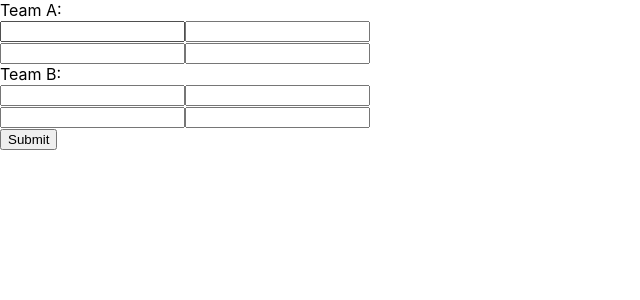
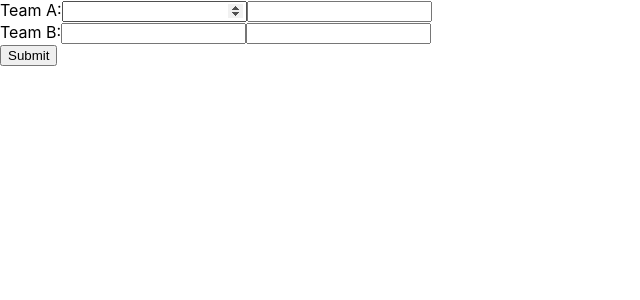
Before and after one commit to brenthawkings/odds-calculator, a React (Create React App) app: page / in a window 1280 px wide. Shown: the top 300 px of the page, without its empty margins (0-640 px from the left). Built offline with nearby package versions, Linux system fonts and the light colour scheme.

Commit message:
Form Working

```diff
--- a/src/Calc.js
+++ b/src/Calc.js
@@ -1,57 +1,57 @@
 import React from "react";
+import { useState } from "react";
 import "./Calc.css";
 
 function Calc() {
-  return <CalcForm />;
-}
+  const [teamASpread, setTeamASpread] = useState("");
+  const [over, setOver] = useState("");
+  const [teamBSpread, setTeamBSpread] = useState("");
+  const [under, setUnder] = useState("");
+  const [output, setOutput] = useState("");
 
-class CalcForm extends React.Component {
-  constructor(props) {
-    super(props);
-    this.state = { value: "" };
+  const handleSubmit = (event) => {
+    event.preventDefault();
+    setOutput(
+      `Team A Spread: ${teamASpread}, Team B Spread: ${teamBSpread}, Over: ${over}, Under: ${under}`
+    );
+  };
 
-    this.handleChange = this.handleChange.bind(this);
-    this.handleSubmit = this.handleSubmit.bind(this);
-  }
-
-  handleChange(event) {
-    this.setState({ value: event.target.value });
-  }
-
-  handleSubmit(event) {
-    alert("Hmmm: " + this.state.value);
-    event.preventDefault();
-  }
-
-  render() {
   return (
-      <form onSubmit={this.handleSubmit}>
-        <div className="Calc">
+    <div>
+      <form onSubmit={handleSubmit}>
         <label>
           Team A:
-            <div>
-              <input type="text" name="team_a_spread" />
-              <input type="text" name="over" />
-              <br></br>
-              <input type="text" name="team_a_spread_line" />
-              <input type="text" name="over_line" />
-            </div>
+          <input
+            type="number"
+            value={teamASpread}
+            onChange={(e) => setTeamASpread(e.target.value)}
+          />
+          <input
+            type="number"
+            value={over}
+            onChange={(e) => setOver(e.target.value)}
+          />
         </label>
+        <br />
         <label>
           Team B:
-            <div>
-              <input type="text" name="team_b_spread" />
-              <input type="text" name="under" />
-              <br></br>
-              <input type="text" name="team_b_spread_line" />
-              <input type="text" name="under_line" />
+          <input
+            type="number"
+            value={teamBSpread}
+            onChange={(e) => setTeamBSpread(e.target.value)}
+          />
+          <input
+            type="number"
+            value={under}
+            onChange={(e) => setUnder(e.target.value)}
+          />
+        </label>
+        <br />
+        <button type="submit">Submit</button>
+      </form>
+      <div>{output}</div>
     </div>
-          </label>
-        </div>
-        <input type="submit" value="Submit" />
-      </form>
   );
-  }
 }
 
 export default Calc;
```
Lines whose indentation alone changed are shown as unchanged.
